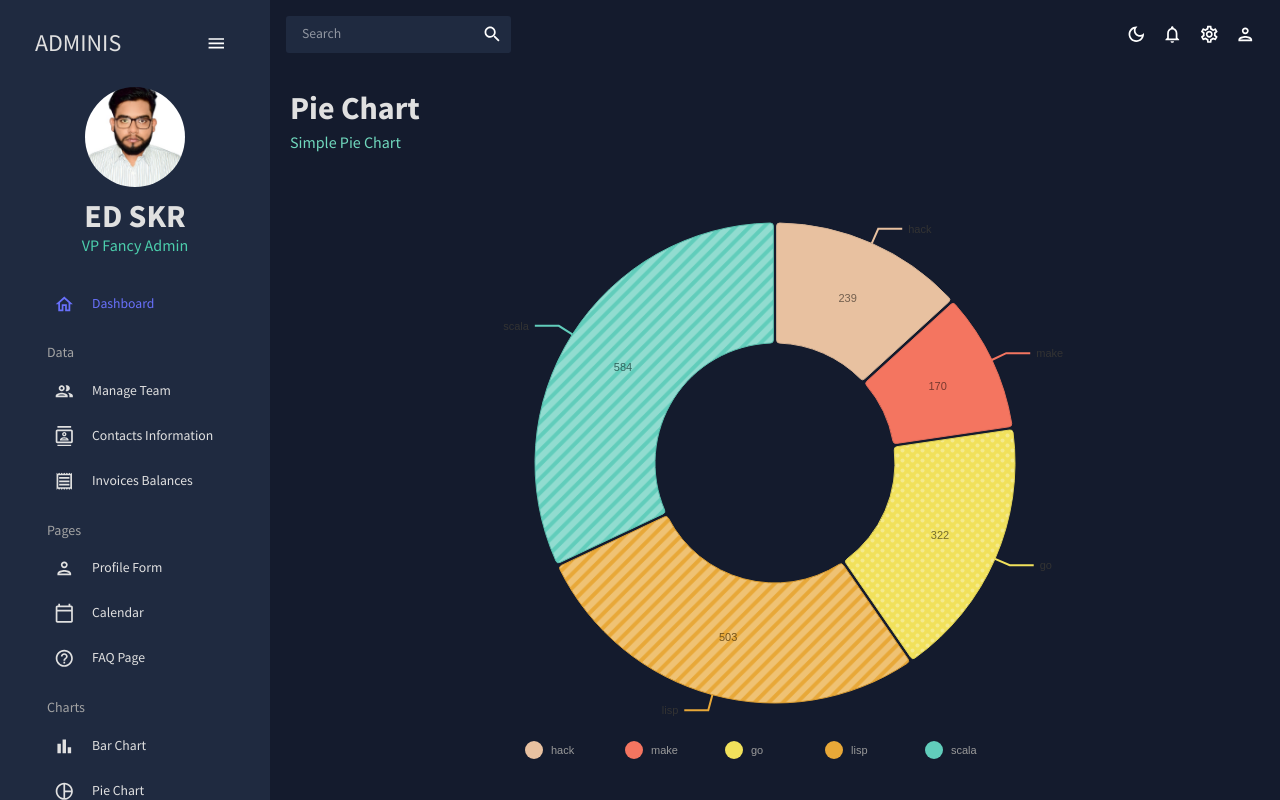
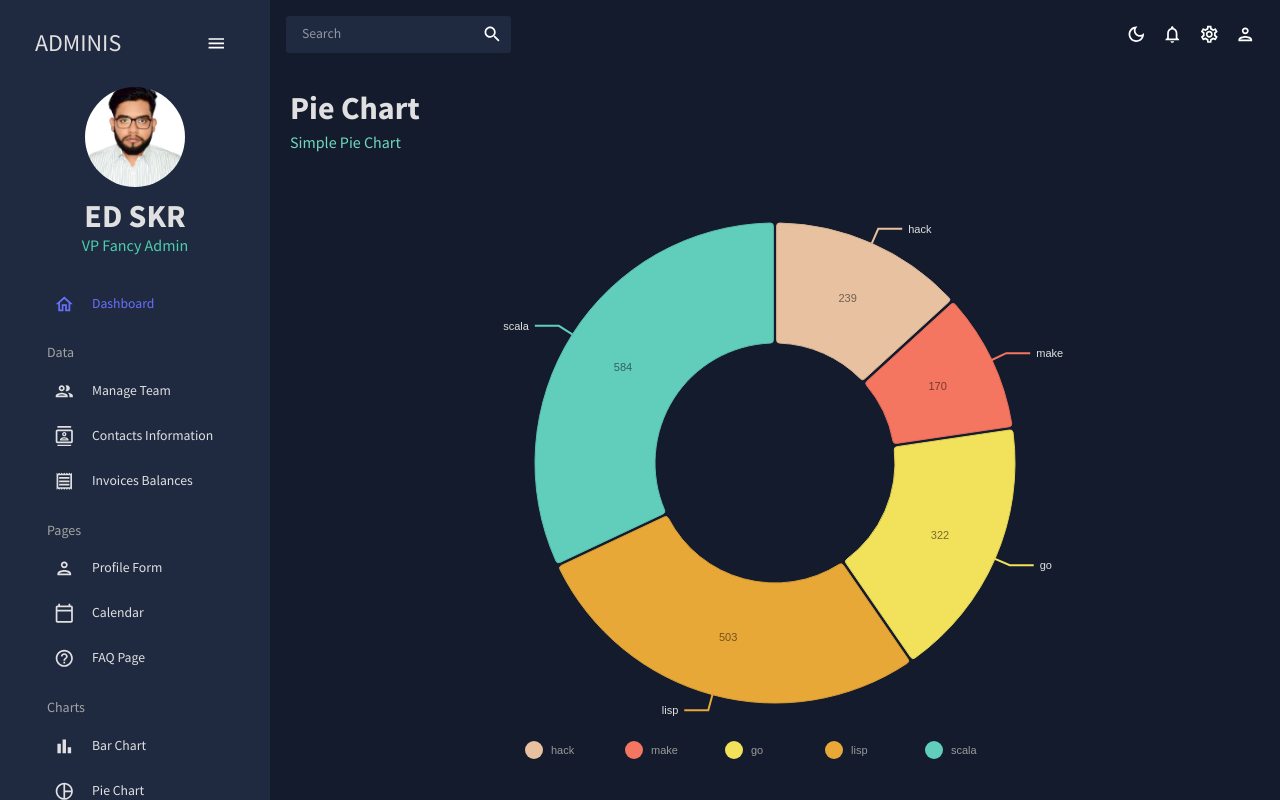
Before and after one commit to SOUROVSARKERTEC12/material_ui_admin_dashboard, a React (Vite) app: page /pie in a window 1280 px wide. Built offline with nearby package versions, Linux system fonts and the light colour scheme.

Commit message:
LineChart component add

```diff
--- a/src/components/PieChart.jsx
+++ b/src/components/PieChart.jsx
@@ -54,7 +54,7 @@
                 ]
             }}
             arcLinkLabelsSkipAngle={10}
-            arcLinkLabelsTextColor="#333333"
+            arcLinkLabelsTextColor={colors.grey[100]}
             arcLinkLabelsThickness={2}
             arcLinkLabelsColor={{ from: 'color' }}
             arcLabelsSkipAngle={10}
@@ -87,56 +87,6 @@
                     spacing: 10
                 }
             ]}
-            fill={[
-                {
-                    match: {
-                        id: 'ruby'
-                    },
-                    id: 'dots'
-                },
-                {
-                    match: {
-                        id: 'c'
-                    },
-                    id: 'dots'
-                },
-                {
-                    match: {
-                        id: 'go'
-                    },
-                    id: 'dots'
-                },
-                {
-                    match: {
-                        id: 'python'
-                    },
-                    id: 'dots'
-                },
-                {
-                    match: {
-                        id: 'scala'
-                    },
-                    id: 'lines'
-                },
-                {
-                    match: {
-                        id: 'lisp'
-                    },
-                    id: 'lines'
-                },
-                {
-                    match: {
-                        id: 'elixir'
-                    },
-                    id: 'lines'
-                },
-                {
-                    match: {
-                        id: 'javascript'
-                    },
-                    id: 'lines'
-                }
-            ]}
             legends={[
                 {
                     anchor: 'bottom',
```
Also changed, not shown: src/components/LineChart.jsx (added, +117 -0 lines).
